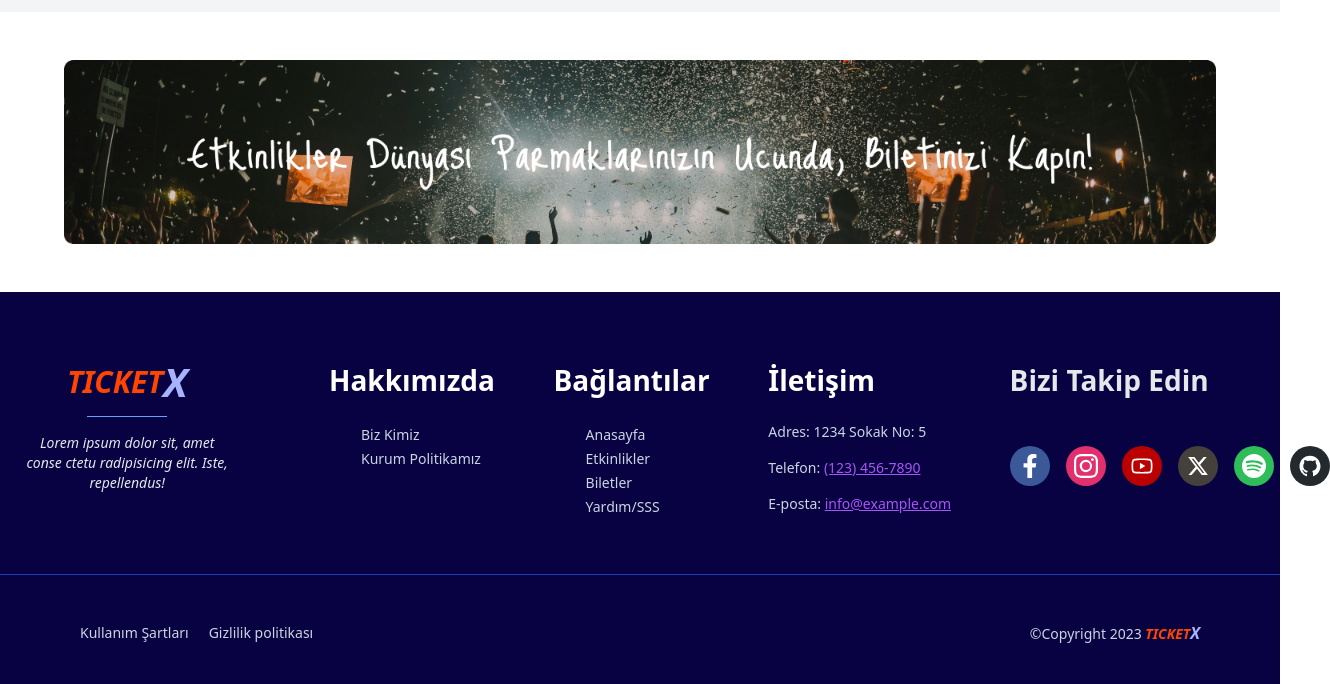
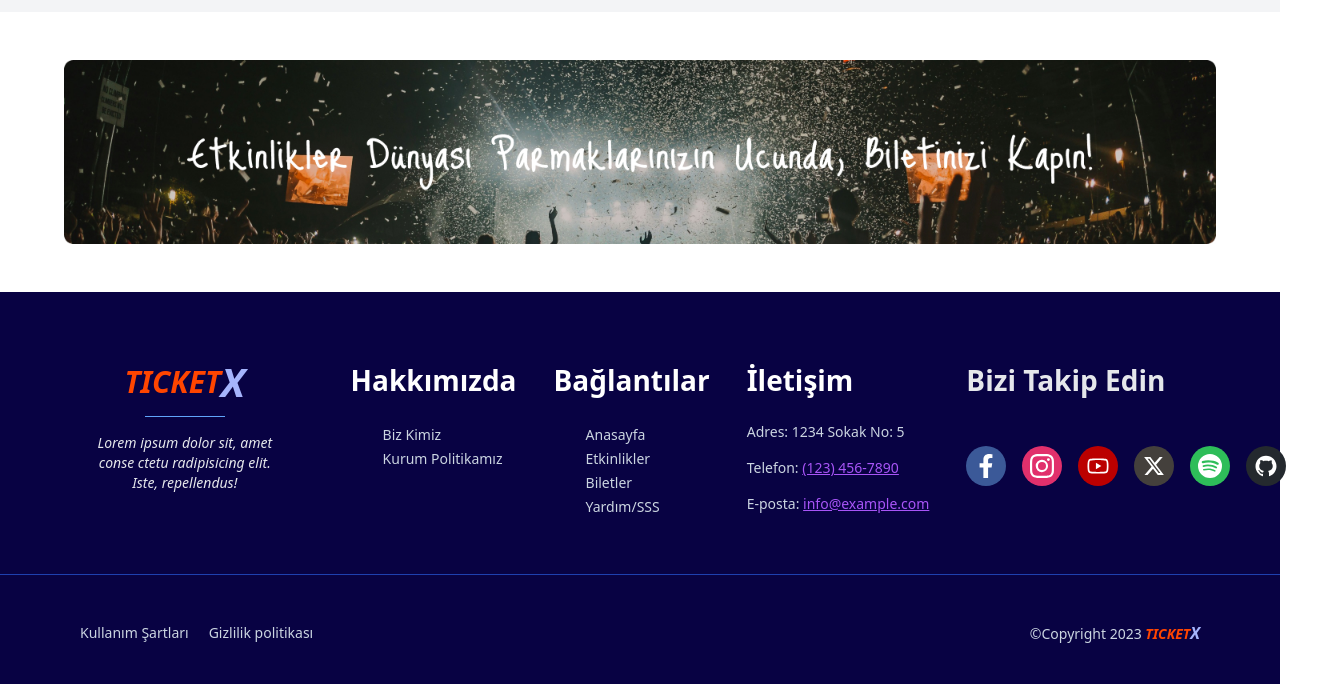
Before and after one commit to alibasdemir/react-django, a React (Create React App) app in the folder frontend/: page / in a window 1280 px wide. Shown: the part 1016-1700 px from the top of the page, 1330 px wide, since content can reach past the window. Built offline with nearby package versions, Linux system fonts and the light colour scheme; no server answers.

Commit message:
style edit added

```diff
--- a/frontend/src/components/Footer.jsx
+++ b/frontend/src/components/Footer.jsx
@@ -14,7 +14,7 @@ function Footer() {
 
   return (
     <footer className="bg-[#080243] to-indigo-900 text-white py-6 bottom-0">
-      <div className="flex flex-col md:flex-row justify-between mb-10 mx-4 md:mx-24">
+      <div className="flex flex-col md:flex-row justify-between mb-10 mx-10 md:mx-24">
         <div className="md:w-1/5 flex flex-col justify-center items-center pr-10 mt-4">
 
           <Link to="/" onClick={scrollToTop} className="text-3xl font-bold italic text-white mb-3 flex justify-center items-center no-underline">
```
